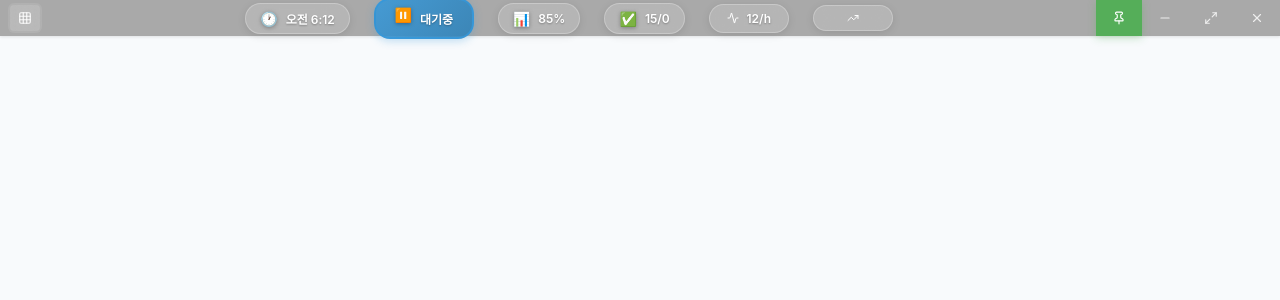
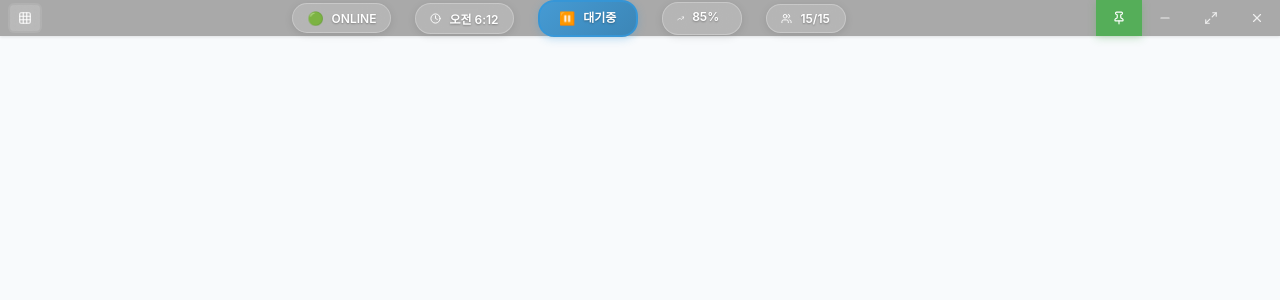
Before and after one commit to nexus-aicc-lab/tauri-cti-task-manager, a React (Vite) app: page / in a window 1280 px wide. Both pictures are taken after a click on the button 25 px from the left and 18 px from the top of the page. Shown: the top 300 px of the page. Built offline with nearby package versions, Linux system fonts and the light colour scheme.

Commit message:
헤더 ui6

```diff
--- a/src/components/Titlebar.css
+++ b/src/components/Titlebar.css
@@ -6,7 +6,6 @@
     display: flex;
     align-items: center;
     justify-content: space-between;
-    padding: 0;
     user-select: none;
     backdrop-filter: blur(20px);
     width: 100%;
--- a/src/components/Titlebar.tsx
+++ b/src/components/Titlebar.tsx
@@ -1,7 +1,7 @@
 // src/components/Titlebar.jsx
 
 import React, { useState, useEffect, useRef } from 'react';
-import { Pin, PinOff, Minus, Maximize2, X, Grid3X3, Square, TrendingUp, Activity } from 'lucide-react';
+import { Pin, PinOff, Minus, Maximize2, X, Grid3X3, Square, TrendingUp, Activity, Clock, Users } from 'lucide-react';
 import './Titlebar.css';
 
 interface TitlebarProps {
@@ -197,7 +197,7 @@ function Titlebar({
     };
 
     return (
-        <div className="custom-titlebar">
+        <div className="custom-titlebar py-5">
             {/* 왼쪽: 모드 토글 버튼 */}
             <div className="titlebar-left">
                 <div className="mode-toggle">
@@ -214,68 +214,59 @@ function Titlebar({
             {/* 중앙: 드래그 영역 및 타이틀/데이터 */}
             <div data-tauri-drag-region className="titlebar-drag">
                 {viewMode === 'bar' ? (
-                    // 1단 바 모드: 향상된 동적 데이터 표시
-                    <div className="titlebar-bar-content enhanced">
-                        {/* 시간 표시 */}
+                    // 바 모드: 핵심 정보만 간략하게
+                    <div className="titlebar-bar-content cti-enhanced">
+                        {/* 연결 상태 */}
+                        <div className="bar-data-item connection-item online">
+                            <span className="connection-icon">🟢</span>
+                            <span className="bar-text">ONLINE</span>
+                        </div>
+
+                        {/* 현재 시간 */}
                         <div className="bar-data-item time-item">
-                            <span className="bar-icon animated-icon">🕐</span>
-                            <span className="bar-text time-text">
+                            <Clock size={11} className="bar-icon-svg" />
+                            <span className="bar-text time-display">
                                 {time?.split(':').slice(0, 2).join(':') || '--:--'}
                             </span>
                         </div>
 
                         {/* 상태 표시 */}
                         <div className={`bar-data-item status-item ${getStatusClass(status)} ${pulseActive ? 'pulse' : ''}`}>
-                            <span className="bar-icon status-icon">
-                                {getStatusIcon(status)}
-                            </span>
-                            <span className="bar-text">{status || '대기중'}</span>
+                            <span className="status-indicator">{getStatusIcon(status)}</span>
+                            <span className="bar-text status-text">{status || '대기중'}</span>
                         </div>
 
-                        {/* 작업 진행률 */}
-                        <div className="bar-data-item progress-item">
-                            <span className="bar-icon">📊</span>
-                            <div className="progress-container">
-                                <div className="progress-bar-bg">
+                        {/* 효율성 + 진행률 */}
+                        <div className="bar-data-item efficiency-item">
+                            <TrendingUp size={11} className="bar-icon-svg" />
+                            <div className="efficiency-display">
+                                <span className="bar-text">{efficiency}%</span>
+                                <div className="mini-progress">
                                     <div
-                                        ref={progressBarRef}
-                                        className="progress-bar-fill"
-                                        style={{ backgroundColor: getEfficiencyColor(efficiency) }}
+                                        className="mini-progress-fill"
+                                        style={{
+                                            width: `${efficiency}%`,
+                                            backgroundColor: getEfficiencyColor(efficiency)
+                                        }}
                                     />
                                 </div>
-                                <span className="bar-text progress-text">{efficiency}%</span>
                             </div>
                         </div>
 
-                        {/* 완료된 작업 */}
-                        <div className="bar-data-item completed-item">
-                            <span className="bar-icon">✅</span>
-                            <span className="bar-text animated-number">
-                                {animatedCompletedTasks}
-                                <span className="total-tasks">/{animatedTaskCount}</span>
+                        {/* 작업 현황 */}
+                        <div className="bar-data-item counter-item">
+                            <Users size={11} className="bar-icon-svg" />
+                            <span className="bar-text">
+                                {animatedCompletedTasks}<span className="divider">/</span>{animatedTaskCount + animatedCompletedTasks}
                             </span>
-                        </div>
-
-                        {/* 시간당 통화 */}
-                        <div className="bar-data-item rate-item">
-                            <Activity size={12} className="bar-icon-svg" />
-                            <span className="bar-text rate-text">
-                                {callsPerHour}
-                                <span className="rate-unit">/h</span>
-                            </span>
-                        </div>
-
-                        {/* 트렌드 인디케이터 */}
-                        <div className="bar-data-item trend-item">
-                            <TrendingUp
-                                size={12}
-                                className={`bar-icon-svg trend-icon ${efficiency > 80 ? 'trend-up' : 'trend-down'}`}
-                            />
                         </div>
                     </div>
                 ) : (
-                    // 3단 패널 모드: 기본 타이틀
-                    <div className="titlebar-title">CTI Task Master</div>
+                    // 패널 모드: 브랜드 타이틀
+                    <div className="titlebar-title cti-title">
+                        <span className="title-main">CTI Task Master</span>
+                        <span className="title-version">v2.1</span>
+                    </div>
                 )}
             </div>
 
```
